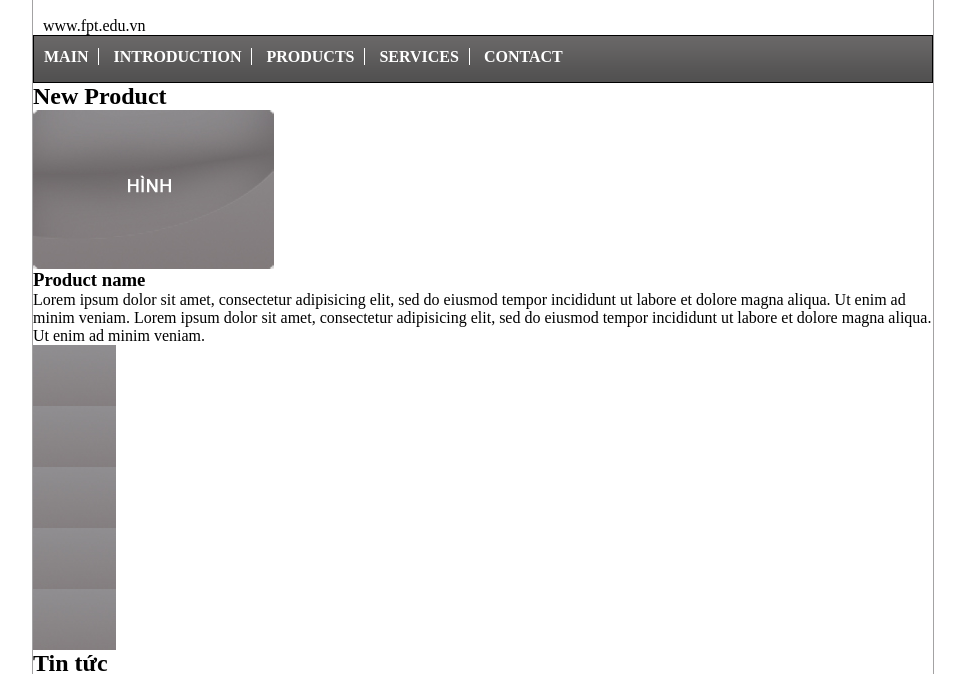
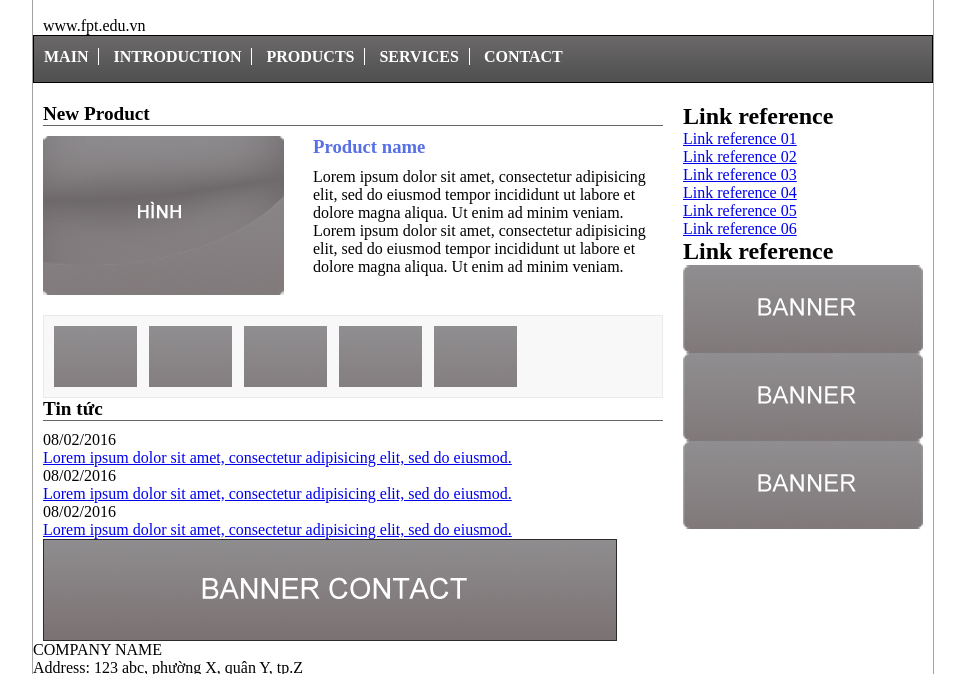
Before and after one commit to HocLT/GCS0402, a plain HTML site: page demo_layout/demolayout.html in a window 1280 px wide. Shown: the part 99-773 px from the top of the page, without its empty margins (157-1122 px from the left). Drawn offline with Linux system fonts and the light colour scheme.

Commit message:
update css

```diff
--- a/demo_layout/css/site.css
+++ b/demo_layout/css/site.css
@@ -91,3 +91,75 @@ div#gNav ul li a {
 div#gNav ul li a:hover {
     color: yellow;
 }
+
+div#pageBody {
+    padding: 20px 10px;
+}
+
+div#content {
+    float: left;
+    width: 620px;
+}
+
+div#content h2 {
+    border-bottom: 1px solid #666666;
+    font-size: 120%;
+    margin-bottom: 10px;
+}
+
+/*site9*/
+div#content div.newProduct {
+    margin-bottom: 20px;
+}
+/*end site9*/
+
+div#content div.newProduct p.image {
+    float: left;
+    width: 241px;
+}
+
+div#content div.newProduct div {
+    float: right;
+    width: 350px;
+}
+
+div#content div.newProduct div h3 {
+    color: #5870e6;
+    margin-bottom: 10px;
+}
+
+div#content ul.thumbList {
+    background: #f9f8f8;
+    border: 1px solid #ebeaea;
+    clear: both;
+    padding: 10px;
+}
+
+div#content ul.thumbList li {
+    display: inline;
+    padding-right: 8px;
+}
+
+div#sidebar {
+    float: right;
+    width: 240px;
+}
+
+div#footer {
+    clear: both;
+}
+
+/*site9*/
+div#content div.newProduct {
+    zoom: 1;
+}
+
+div#content div.newProduct:after {
+    clear: both;
+    content: ".";
+    display: block;
+    height: 0;
+    line-height: 0;
+    visibility: hidden;
+}
+/*end site9*/
```
